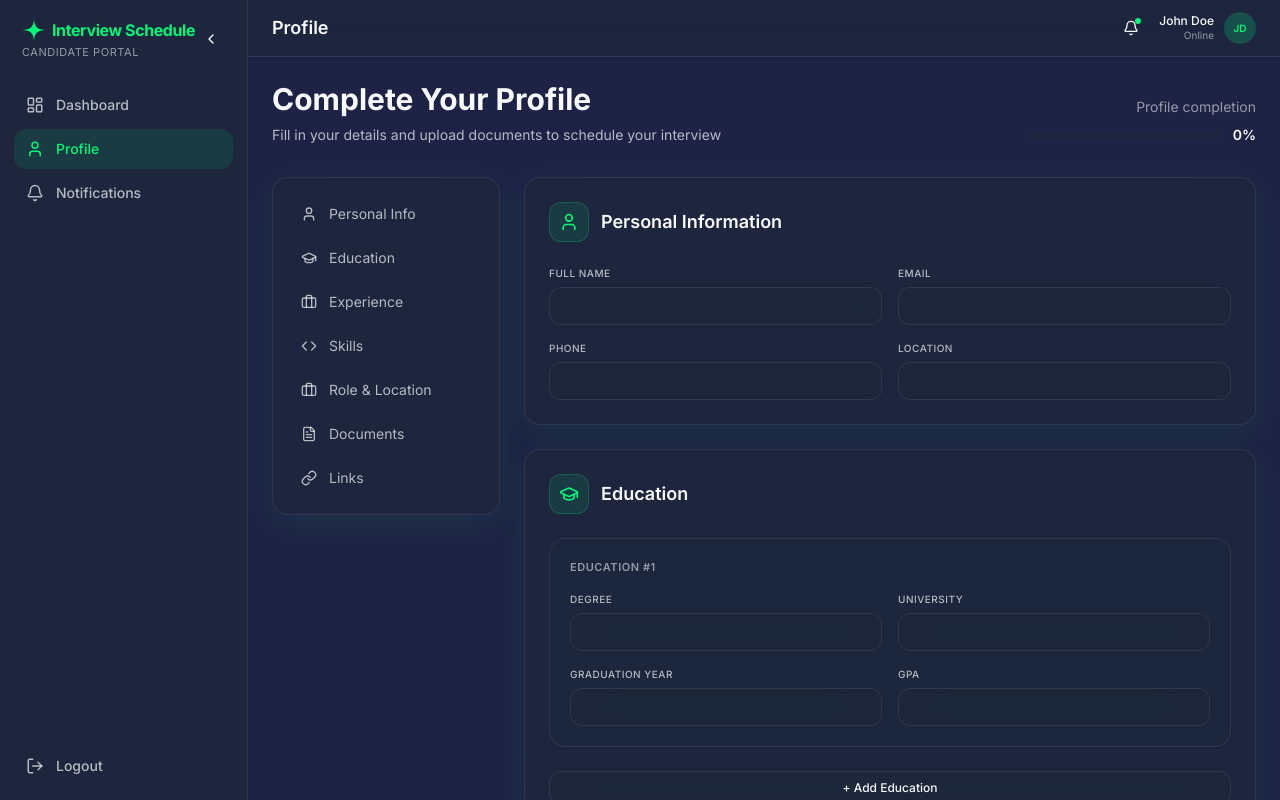
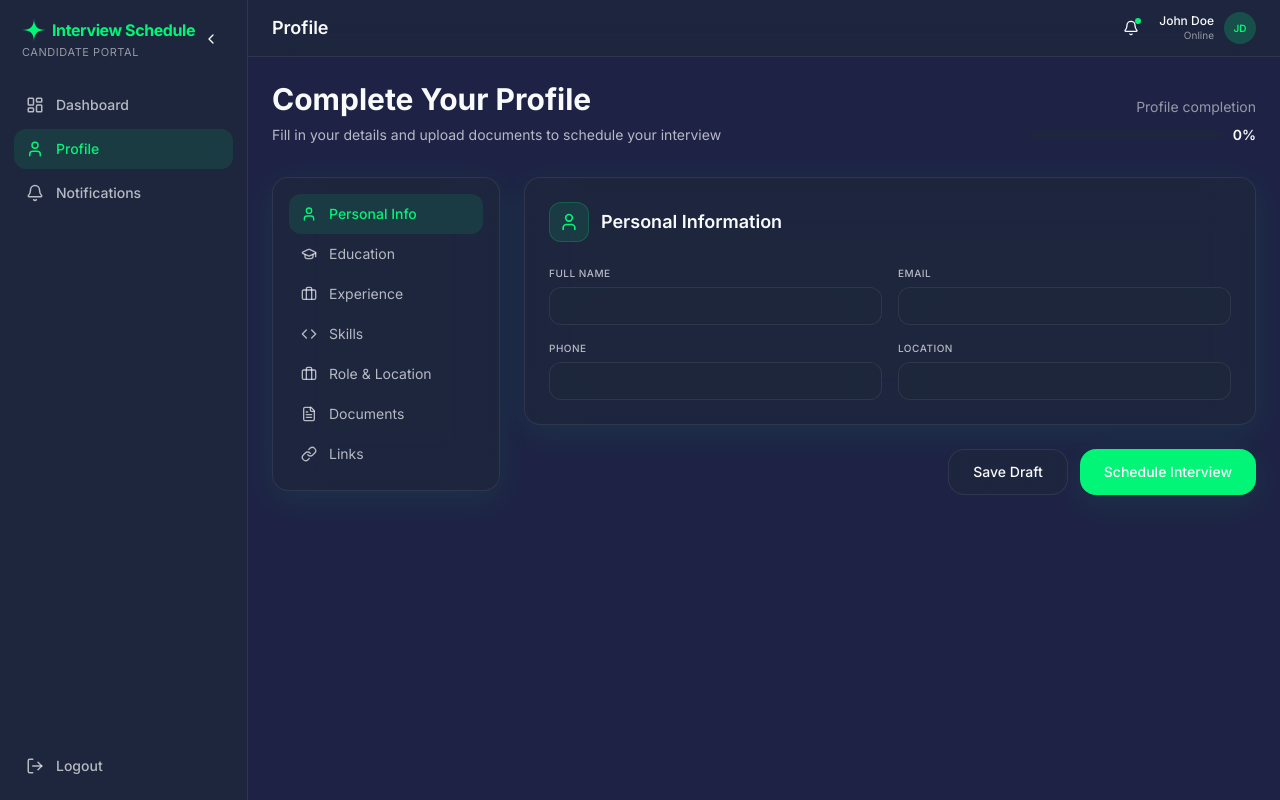
Before and after one commit to AakashRanga/interview_assist, a React (Vite) app in the folder frontend/: page /interview_assist/candidate/profile in a window 1280 px wide. Built offline with nearby package versions, Linux system fonts and the light colour scheme.

Commit message:
Navigation routes fixed in candidate profile

```diff
--- a/frontend/src/App.tsx
+++ b/frontend/src/App.tsx
@@ -22,7 +22,13 @@ import { Landing } from './pages/Landing';
 export function App() {
   return (
     <ThemeProvider>
-      <BrowserRouter basename="/interview_assist">
+      <BrowserRouter
+        basename="/interview_assist"
+        future={{
+          v7_startTransition: true,
+          v7_relativeSplatPath: true,
+        }}
+      >
         <Toaster position="top-right" />
         <Routes>
           <Route path="/" element={<Landing />} />
--- a/frontend/src/index.tsx
+++ b/frontend/src/index.tsx
@@ -1,6 +1,8 @@
 import "./index.css";
 import React from "react";
-import { render } from "react-dom";
+import { createRoot } from "react-dom/client";
 import { App } from "./App";
 
-render(<App />, document.getElementById("root"));
+const container = document.getElementById("root");
+const root = createRoot(container!);
+root.render(<App />);
--- a/frontend/src/pages/CandidateDashboard.tsx
+++ b/frontend/src/pages/CandidateDashboard.tsx
@@ -254,7 +254,7 @@ export function CandidateDashboard() {
                   <p className="text-sm text-secondary/70 mb-4 max-w-xs">
                     You haven't applied for any job position. Browse available roles and start your application.
                   </p>
-                  <Button size="sm" onClick={() => navigate('/candidate/profile', { hash: 'preferences' })}>
+                  <Button size="sm" onClick={() => navigate('/candidate/profile#preferences')}>
                     <BriefcaseIcon className="w-3.5 h-3.5 mr-2" />
                     Browse Jobs
                   </Button>
--- a/frontend/src/pages/CandidateProfile.tsx
+++ b/frontend/src/pages/CandidateProfile.tsx
@@ -34,6 +34,18 @@ export function CandidateProfile() {
   const [userId, setUserId] = useState<number | null>(null);
   const [jobRoles, setJobRoles] = useState<any[]>([]);
   const [loading, setLoading] = useState(true);
+  const [section, setSection] = useState<string>('personal');
+
+  useEffect(() => {
+    const hash = window.location.hash;
+    if (hash) {
+      const sectionId = hash.replace('#', '');
+      const validSections = ['personal', 'education', 'experience', 'skills', 'preferences', 'documents', 'links'];
+      if (validSections.includes(sectionId)) {
+        setSection(sectionId);
+      }
+    }
+  }, []);
 
   const [personalInfo, setPersonalInfo] = useState({
     fullName: '',
@@ -606,24 +618,33 @@ export function CandidateProfile() {
           className="lg:col-span-1">
 
           <GlassCard className="p-4 sticky top-24">
-            <div className="space-y-1">
-              {sections.map((s) =>
-              <a
+              {sections.map((s) => {
+                const isActive = section === s.id;
+                return (
+                  <button
                     key={s.id}
-                href={`/candidate/profile#${s.id}`}
-                className="flex items-center space-x-3 px-3 py-2.5 rounded-xl text-sm text-secondary/70 hover:bg-white/60 hover:text-secondary transition-all">
-
+                    onClick={() => {
+                      setSection(s.id);
+                      window.history.replaceState(null, '', `#${s.id}`);
+                    }}
+                    className={`w-full flex items-center space-x-3 px-3 py-2.5 rounded-xl text-sm transition-all ${
+                      isActive
+                        ? 'bg-primary/10 text-primary font-medium'
+                        : 'text-secondary/70 hover:bg-white/60 hover:text-secondary'
+                    }`}
+                  >
                     <s.icon className="w-4 h-4" />
                     <span>{s.label}</span>
-                </a>
-              )}
-            </div>
+                  </button>
+                );
+              })}
           </GlassCard>
         </motion.div>
 
         {/* Form */}
         <div className="lg:col-span-3 space-y-6">
           {/* Personal Info */}
+          {section === 'personal' && (
             <motion.section
               id="personal"
               initial={{
@@ -692,8 +713,10 @@ export function CandidateProfile() {
                 </div>
               </GlassCard>
             </motion.section>
+          )}
 
           {/* Education */}
+          {section === 'education' && (
             <motion.section
               id="education"
               initial={{
@@ -788,8 +811,10 @@ export function CandidateProfile() {
                 </div>
               </GlassCard>
             </motion.section>
+          )}
 
           {/* Experience */}
+          {section === 'experience' && (
             <motion.section
               id="experience"
               initial={{
@@ -891,8 +916,10 @@ export function CandidateProfile() {
                 </div>
               </GlassCard>
             </motion.section>
+          )}
 
           {/* Skills */}
+          {section === 'skills' && (
             <motion.section
               id="skills"
               initial={{
@@ -954,8 +981,10 @@ export function CandidateProfile() {
                 </div>
               </GlassCard>
             </motion.section>
+          )}
 
           {/* Apply to a Role */}
+          {section === 'preferences' && (
             <motion.section
               id="preferences"
               initial={{
@@ -1134,8 +1163,10 @@ export function CandidateProfile() {
                 }
               </GlassCard>
             </motion.section>
+          )}
 
           {/* Documents */}
+          {section === 'documents' && (
             <motion.section
               id="documents"
               initial={{
@@ -1290,8 +1321,10 @@ export function CandidateProfile() {
                 </div>
               </GlassCard>
             </motion.section>
+          )}
 
           {/* Links */}
+          {section === 'links' && (
             <motion.section
               id="links"
               initial={{
@@ -1352,6 +1385,7 @@ export function CandidateProfile() {
                 </div>
               </GlassCard>
             </motion.section>
+          )}
 
           {/* Submit */}
           <motion.div
```
Also changed, not shown: 2 other files (tests, documents, lock files or other folders). Lines whose indentation alone changed are shown as unchanged.
